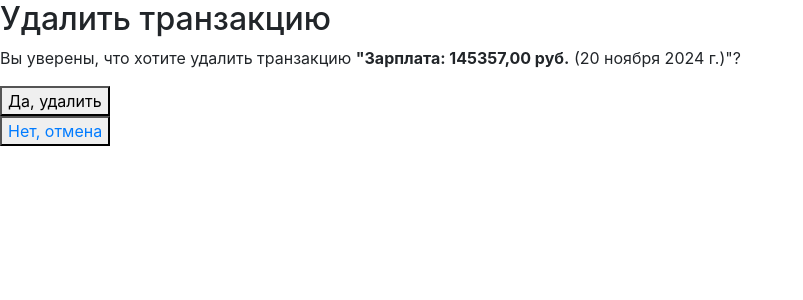
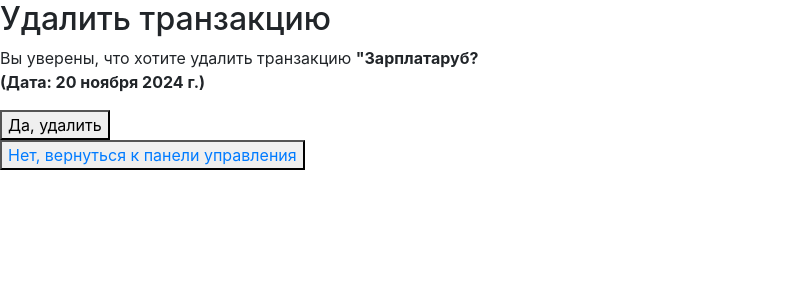
Before and after one commit to AA22-Gi/urban_university_my_money_django, a Django app: page /delete_transaction/1/ in a window 1280 px wide. Shown: the top 300 px of the page, without its empty margins (0-803 px from the left). Run offline with Django 5.2, Linux system fonts and the light colour scheme; data comes from the database, SQL or seed files in the repository; parts of the project's set-up code (start-up, migrations or seed data) failed here and were passed over; some libraries are stand-ins or nearby versions.

Commit message:
Изменено тело шаблона

```diff
--- a/my_money/budget/templates/budget/delete_transaction.html
+++ b/my_money/budget/templates/budget/delete_transaction.html
@@ -11,13 +11,14 @@
     <h2>Удалить транзакцию</h2>
     <p>
         Вы уверены, что хотите удалить транзакцию
-         <b>"{{ transaction }}: {{ transaction.amount }} руб.</b> ({{ transaction.date }})"?
+         <b>"{{ transaction }}руб?
+         <br> (Дата: {{ transaction.date }})
     </p>
     <form method="post">
         {% csrf_token %}
         <button type="submit">Да, удалить</button>
     </form>
-    <button><a href="{% url 'transaction_dashboard' %}"> Нет, отмена </a></button>
+    <button><a href="{% url 'transaction_dashboard' %}"> Нет, вернуться к панели управления</a></button>
 
 </body>
 </html>
```
